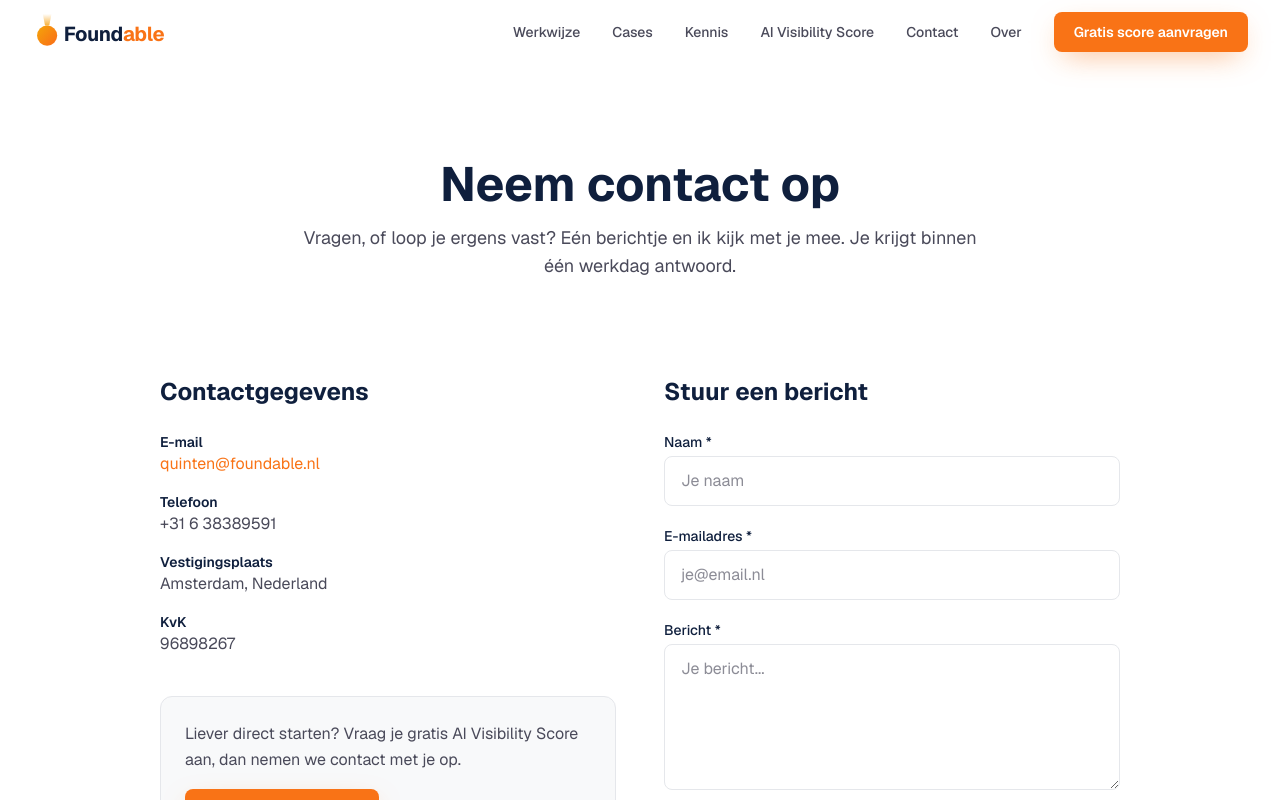
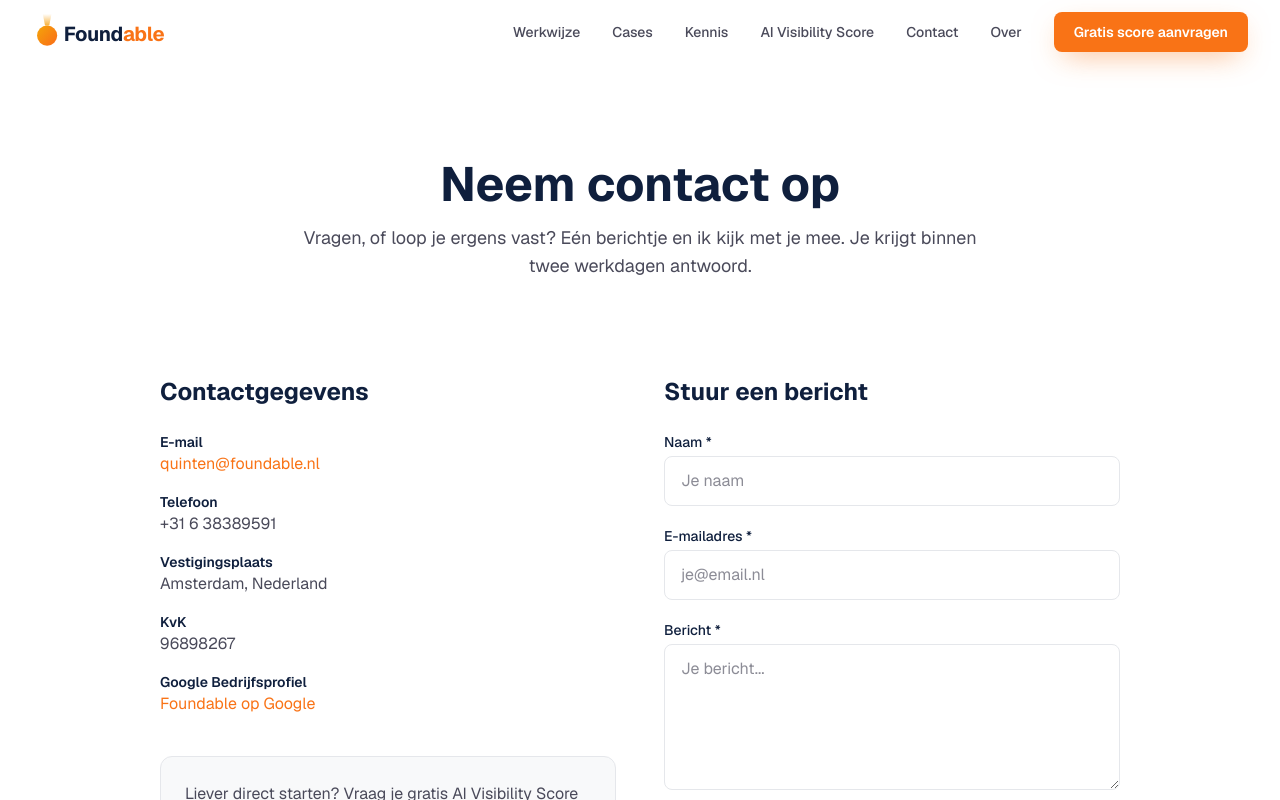
Before and after one commit to QUINTENtje/Foundable-website, a Next.js app: page /contact in a window 1280 px wide. Shown: the top 800 px of the page. Built offline with nearby package versions, Linux system fonts and the light colour scheme.

Commit message:
Contact: Bedrijfsprofiel bij de gegevens, reactietijd naar twee werkdagen
Trekt de belofte gelijk met /start en /werkwijze, die allebei al twee
werkdagen zeggen.

```diff
--- a/src/app/contact/page.tsx
+++ b/src/app/contact/page.tsx
@@ -5,7 +5,7 @@ import ContactForm from "@/components/ContactForm";
 export const metadata: Metadata = {
   title: "Contact · Foundable",
   description:
-    "Neem contact op met Foundable. We reageren binnen \u00e9\u00e9n werkdag.",
+    "Neem contact op met Foundable. We reageren binnen twee werkdagen.",
   alternates: {
     canonical: "/contact",
   },
@@ -16,7 +16,7 @@ export const metadata: Metadata = {
     url: "https://www.foundable.nl/contact",
     title: "Contact · Foundable",
     description:
-      "Neem contact op met Foundable. We reageren binnen \u00e9\u00e9n werkdag.",
+      "Neem contact op met Foundable. We reageren binnen twee werkdagen.",
     images: [{ url: "/logo.png" }],
   },
 };
@@ -32,7 +32,7 @@ export default function ContactPage() {
           </h1>
           <p className="mt-4 text-lg text-text-light">
             Vragen, of loop je ergens vast? E&eacute;n berichtje en ik kijk met
-            je mee. Je krijgt binnen &eacute;&eacute;n werkdag antwoord.
+            je mee. Je krijgt binnen twee werkdagen antwoord.
           </p>
         </div>
       </section>
@@ -78,6 +78,21 @@ export default function ContactPage() {
                   <dt className="text-sm font-semibold text-navy">KvK</dt>
                   <dd className="text-text-light">96898267</dd>
                 </div>
+                <div>
+                  <dt className="text-sm font-semibold text-navy">
+                    Google Bedrijfsprofiel
+                  </dt>
+                  <dd>
+                    <a
+                      href="https://www.google.com/maps?cid=7591528248257612358"
+                      target="_blank"
+                      rel="noopener noreferrer"
+                      className="text-accent hover:text-accent-hover transition-colors"
+                    >
+                      Foundable op Google
+                    </a>
+                  </dd>
+                </div>
               </dl>
 
               <div className="mt-10 rounded-xl bg-bg-alt border border-border p-6">
```
